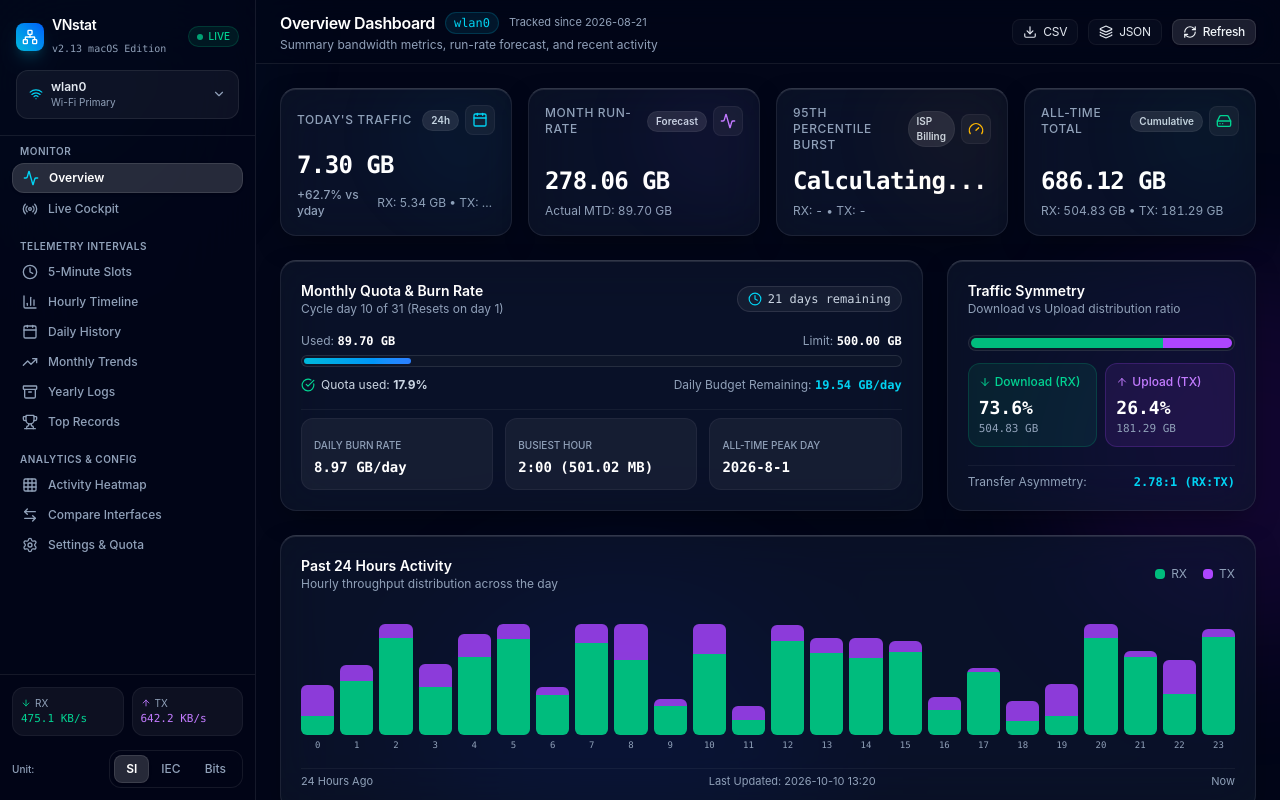
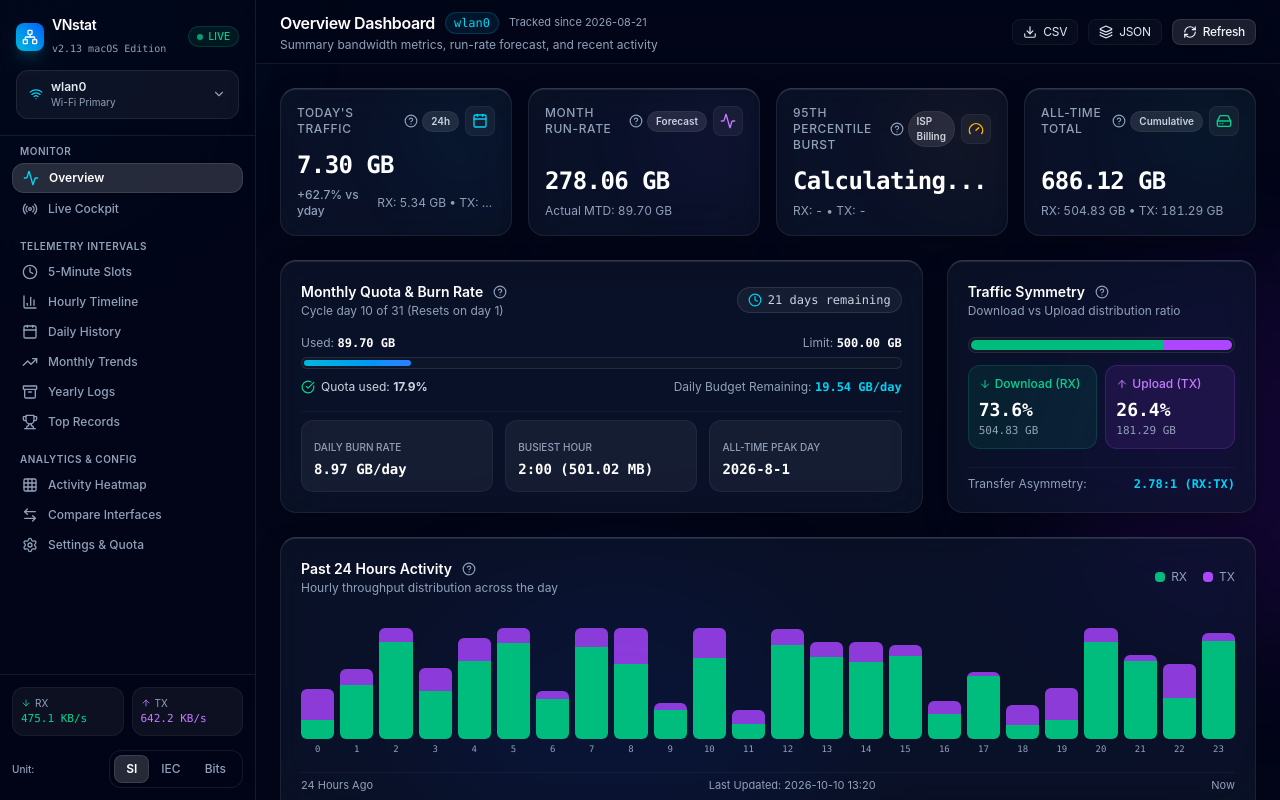
Before and after one commit to th3mw/netpulse, a React (Vite) app: page / in a window 1280 px wide. Built offline with nearby package versions, Linux system fonts and the light colour scheme.

Commit message:
feat: add HelpTooltip popover component and help icons across telemetry views

```diff
--- /dev/null
+++ b/src/components/ui/HelpTooltip.tsx
@@ -0,0 +1,122 @@
+import React, { useState, useRef, useEffect } from 'react';
+import { HelpCircle, X } from 'lucide-react';
+import { motion, AnimatePresence } from 'motion/react';
+
+interface HelpTooltipProps {
+  title?: string;
+  content: React.ReactNode;
+  formula?: string;
+  side?: 'top' | 'bottom' | 'left' | 'right';
+  className?: string;
+}
+
+export const HelpTooltip: React.FC<HelpTooltipProps> = ({
+  title,
+  content,
+  formula,
+  side = 'bottom',
+  className = '',
+}) => {
+  const [isOpen, setIsOpen] = useState(false);
+  const containerRef = useRef<HTMLDivElement>(null);
+
+  // Close when clicking outside or pressing Escape
+  useEffect(() => {
+    if (!isOpen) return;
+
+    const handlePointerDown = (e: MouseEvent) => {
+      if (containerRef.current && !containerRef.current.contains(e.target as Node)) {
+        setIsOpen(false);
+      }
+    };
+
+    const handleKeyDown = (e: KeyboardEvent) => {
+      if (e.key === 'Escape') {
+        setIsOpen(false);
+      }
+    };
+
+    document.addEventListener('pointerdown', handlePointerDown);
+    document.addEventListener('keydown', handleKeyDown);
+    return () => {
+      document.removeEventListener('pointerdown', handlePointerDown);
+      document.removeEventListener('keydown', handleKeyDown);
+    };
+  }, [isOpen]);
+
+  const positionClasses = {
+    top: 'bottom-full left-1/2 -translate-x-1/2 mb-2',
+    bottom: 'top-full left-1/2 -translate-x-1/2 mt-2',
+    left: 'right-full top-1/2 -translate-y-1/2 mr-2',
+    right: 'left-full top-1/2 -translate-y-1/2 ml-2',
+  }[side];
+
+  return (
+    <div
+      ref={containerRef}
+      className={`relative inline-flex items-center select-none ${className}`}
+      onMouseEnter={() => setIsOpen(true)}
+      onMouseLeave={() => setIsOpen(false)}
+    >
+      <button
+        type="button"
+        onClick={(e) => {
+          e.stopPropagation();
+          setIsOpen(!isOpen);
+        }}
+        aria-label="Component help"
+        className="p-1 rounded-md text-slate-400 hover:text-cyan-300 hover:bg-white/10 apple-press transition-colors focus:outline-none"
+      >
+        <HelpCircle className="w-3.5 h-3.5" />
+      </button>
+
+      <AnimatePresence>
+        {isOpen && (
+          <motion.div
+            initial={{ opacity: 0, scale: 0.95 }}
+            animate={{ opacity: 1, scale: 1 }}
+            exit={{ opacity: 0, scale: 0.95 }}
+            transition={{
+              type: 'spring',
+              bounce: 0,
+              duration: 0.2,
+            }}
+            className={`
+              absolute z-50 w-64 p-3 rounded-xl
+              bg-slate-900/95 border border-white/15
+              shadow-2xl shadow-black/80 backdrop-blur-2xl
+              text-left font-sans
+              ${positionClasses}
+            `}
+          >
+            <div className="flex items-start justify-between gap-2 mb-1">
+              {title && (
+                <h5 className="text-xs font-semibold text-white tracking-tight leading-snug">
+                  {title}
+                </h5>
+              )}
+              <button
+                type="button"
+                onClick={() => setIsOpen(false)}
+                className="text-slate-400 hover:text-white p-0.5 rounded transition-colors -mr-1 -mt-0.5"
+              >
+                <X className="w-3 h-3" />
+              </button>
+            </div>
+
+            <div className="text-[11px] text-slate-300 leading-relaxed font-normal">
+              {content}
+            </div>
+
+            {formula && (
+              <div className="mt-2 pt-1.5 border-t border-white/10 font-mono text-[10px] text-cyan-300 bg-white/5 px-2 py-1 rounded-md">
+                <span className="text-slate-400 select-none">Math: </span>
+                {formula}
+              </div>
+            )}
+          </motion.div>
+        )}
+      </AnimatePresence>
+    </div>
+  );
+};
--- a/src/components/ui/MetricCard.tsx
+++ b/src/components/ui/MetricCard.tsx
@@ -1,5 +1,6 @@
 import React from 'react';
 import { GlassCard } from './GlassCard';
+import { HelpTooltip } from './HelpTooltip';
 
 interface MetricCardProps {
   title: string;
@@ -13,6 +14,9 @@ interface MetricCardProps {
   accentColor?: 'cyan' | 'purple' | 'emerald' | 'amber' | 'rose' | 'blue';
   className?: string;
   badge?: string;
+  helpTitle?: string;
+  helpContent?: React.ReactNode;
+  helpFormula?: string;
 }
 
 export const MetricCard: React.FC<MetricCardProps> = ({
@@ -24,6 +28,9 @@ export const MetricCard: React.FC<MetricCardProps> = ({
   accentColor = 'cyan',
   className = '',
   badge,
+  helpTitle,
+  helpContent,
+  helpFormula,
 }) => {
   const accentClasses = {
     cyan: 'from-cyan-500/20 to-transparent border-cyan-500/30 text-cyan-400',
@@ -42,7 +49,16 @@ export const MetricCard: React.FC<MetricCardProps> = ({
       />
 
       <div className="flex items-center justify-between mb-2">
-        <span className="text-xs font-medium text-slate-400 uppercase tracking-wider">{title}</span>
+        <div className="flex items-center gap-1.5">
+          <span className="text-xs font-medium text-slate-400 uppercase tracking-wider">{title}</span>
+          {helpContent && (
+            <HelpTooltip
+              title={helpTitle || title}
+              content={helpContent}
+              formula={helpFormula}
+            />
+          )}
+        </div>
         <div className="flex items-center gap-1.5">
           {badge && (
             <span className="px-2 py-0.5 text-[10px] font-semibold rounded-full bg-white/10 text-slate-300 border border-white/5">
--- a/src/views/HeatmapView.tsx
+++ b/src/views/HeatmapView.tsx
@@ -2,10 +2,10 @@ import React from 'react';
 import { Grid, Flame } from 'lucide-react';
 import { useNetworkStore } from '../store/useNetworkStore';
 import { GlassCard } from '../components/ui/GlassCard';
+import { HelpTooltip } from '../components/ui/HelpTooltip';
 import { calculateActivityHeatmap } from '../lib/calculations';
 import { formatBytes } from '../lib/formatters';
 import type { IntervalEntry } from '../types/vnstat';
-
 
 const dayLabels = ['Sun', 'Mon', 'Tue', 'Wed', 'Thu', 'Fri', 'Sat'];
 
@@ -42,7 +42,14 @@ export const HeatmapView: React.FC = () => {
             <Grid className="w-5 h-5" />
           </div>
           <div>
-            <h3 className="text-base font-semibold text-white">7×24 Activity Heatmap Matrix</h3>
+            <div className="flex items-center gap-1.5">
+              <h3 className="text-base font-semibold text-white">7×24 Activity Heatmap Matrix</h3>
+              <HelpTooltip
+                title="Activity Heatmap Matrix"
+                content="Aggregates hourly traffic across the 7 days of the week. Cells with bright cyan colors indicate peak recurring transfer periods (e.g. daily backups, streaming, torrenting)."
+                formula="Cell_Intensity = Slot_Bytes / Max_Recorded_Bytes"
+              />
+            </div>
             <p className="text-xs text-slate-400">
               Aggregated network density distribution across days of week and hours of day
             </p>
--- a/src/views/LiveMonitorView.tsx
+++ b/src/views/LiveMonitorView.tsx
@@ -8,6 +8,7 @@ import {
 } from 'lucide-react';
 import { useNetworkStore } from '../store/useNetworkStore';
 import { GlassCard } from '../components/ui/GlassCard';
+import { HelpTooltip } from '../components/ui/HelpTooltip';
 import { formatBytes, formatPackets, formatRate } from '../lib/formatters';
 
 export const LiveMonitorView: React.FC = () => {
@@ -65,9 +66,16 @@ export const LiveMonitorView: React.FC = () => {
                 <ArrowDown className="w-5 h-5" />
               </div>
               <div>
+                <div className="flex items-center gap-1.5">
                   <span className="text-xs font-semibold text-slate-400 uppercase tracking-wider">
                     Download Throughput
                   </span>
+                  <HelpTooltip
+                    title="Real-Time Download Rate (RX)"
+                    content="Instantaneous bytes received per second by the kernel on this interface, updated every 1000ms."
+                    formula="(rx_bytes_now - rx_bytes_prev) / elapsed_seconds"
+                  />
+                </div>
                 <div className="text-[11px] text-emerald-400 font-medium flex items-center gap-1">
                   <span className="w-1.5 h-1.5 rounded-full bg-emerald-400 animate-ping" />
                   Receiving Live
@@ -103,9 +111,16 @@ export const LiveMonitorView: React.FC = () => {
                 <ArrowUp className="w-5 h-5" />
               </div>
               <div>
+                <div className="flex items-center gap-1.5">
                   <span className="text-xs font-semibold text-slate-400 uppercase tracking-wider">
                     Upload Throughput
                   </span>
+                  <HelpTooltip
+                    title="Real-Time Upload Rate (TX)"
+                    content="Instantaneous bytes transmitted per second by the kernel on this interface, updated every 1000ms."
+                    formula="(tx_bytes_now - tx_bytes_prev) / elapsed_seconds"
+                  />
+                </div>
                 <div className="text-[11px] text-purple-400 font-medium flex items-center gap-1">
                   <span className="w-1.5 h-1.5 rounded-full bg-purple-400 animate-ping" />
                   Transmitting Live
@@ -140,9 +155,15 @@ export const LiveMonitorView: React.FC = () => {
               <Radio className="w-4 h-4" />
             </div>
             <div>
+              <div className="flex items-center gap-1.5">
                 <h3 className="text-sm font-semibold text-white">
                   Rolling 60-Second Bandwidth Stream
                 </h3>
+                <HelpTooltip
+                  title="60-Second Stream Chart"
+                  content="Streaming SVG area graph of bandwidth over the past 60 seconds. Scrub your pointer horizontally across the graph to inspect exact throughput at any second."
+                />
+              </div>
               <p className="text-xs text-slate-400">
                 Real-time 1000ms polling from /proc/net/dev on {selectedInterface}
               </p>
@@ -258,7 +279,13 @@ export const LiveMonitorView: React.FC = () => {
             <Zap className="w-4 h-4" />
           </div>
           <div>
+            <div className="flex items-center gap-1.5">
               <span className="text-[10px] text-slate-400 uppercase font-semibold">Session Downloaded</span>
+              <HelpTooltip
+                title="Session Downloaded"
+                content="Total download volume recorded in memory since launching the app."
+              />
+            </div>
             <div className="text-base font-bold text-white font-mono">
               {formatBytes(sessionRxTotal, unitPreference)}
             </div>
@@ -270,7 +297,13 @@ export const LiveMonitorView: React.FC = () => {
             <Zap className="w-4 h-4" />
           </div>
           <div>
+            <div className="flex items-center gap-1.5">
               <span className="text-[10px] text-slate-400 uppercase font-semibold">Session Uploaded</span>
+              <HelpTooltip
+                title="Session Uploaded"
+                content="Total upload volume recorded in memory since launching the app."
+              />
+            </div>
             <div className="text-base font-bold text-white font-mono">
               {formatBytes(sessionTxTotal, unitPreference)}
             </div>
@@ -282,7 +315,13 @@ export const LiveMonitorView: React.FC = () => {
             <ShieldCheck className="w-4 h-4" />
           </div>
           <div>
+            <div className="flex items-center gap-1.5">
               <span className="text-[10px] text-slate-400 uppercase font-semibold">Monitor Status</span>
+              <HelpTooltip
+                title="Kernel Streaming Engine"
+                content="Rust background task polls Linux /proc/net/dev every 1000ms with non-blocking async timers."
+              />
+            </div>
             <div className="text-base font-bold text-emerald-400 flex items-center gap-1.5">
               <span className="w-2 h-2 rounded-full bg-emerald-400 animate-pulse" />
               Active Streaming
--- a/src/views/OverviewView.tsx
+++ b/src/views/OverviewView.tsx
@@ -13,13 +13,10 @@ import {
 import { useNetworkStore } from '../store/useNetworkStore';
 import { GlassCard } from '../components/ui/GlassCard';
 import { MetricCard } from '../components/ui/MetricCard';
+import { HelpTooltip } from '../components/ui/HelpTooltip';
 import { formatBytes, formatDateTime } from '../lib/formatters';
-
 import { calculateMonthProjection, calculateRxTxBalance } from '../lib/calculations';
 import type { IntervalEntry } from '../types/vnstat';
-
-
-
 
 export const OverviewView: React.FC = () => {
   const {
@@ -81,6 +78,9 @@ export const OverviewView: React.FC = () => {
           icon={<Calendar className="w-4 h-4 text-cyan-400" />}
           accentColor="cyan"
           badge="24h"
+          helpTitle="Today's Traffic"
+          helpContent="Cumulative bandwidth transferred across this network interface since 00:00 local time today."
+          helpFormula="RX_today + TX_today"
         />
 
         <MetricCard
@@ -90,6 +90,9 @@ export const OverviewView: React.FC = () => {
           icon={<Activity className="w-4 h-4 text-purple-400" />}
           accentColor="purple"
           badge="Forecast"
+          helpTitle="Month Run-Rate Forecast"
+          helpContent="Estimated total volume by the end of the billing cycle based on your current daily consumption rate."
+          helpFormula="used_bytes + (daily_burn * days_remaining)"
         />
 
         <MetricCard
@@ -99,6 +102,9 @@ export const OverviewView: React.FC = () => {
           icon={<Gauge className="w-4 h-4 text-amber-400" />}
           accentColor="amber"
           badge="ISP Billing"
+          helpTitle="95th Percentile Bandwidth"
+          helpContent="Burstable billing rate used by transit providers: top 5% peak spikes are discarded, leaving the 95th percentile sustained rate."
+          helpFormula="Ranked_Samples[ceil(0.95 * N)]"
         />
 
         <MetricCard
@@ -108,6 +114,9 @@ export const OverviewView: React.FC = () => {
           icon={<HardDrive className="w-4 h-4 text-emerald-400" />}
           accentColor="emerald"
           badge="Cumulative"
+          helpTitle="All-Time Lifetime Traffic"
+          helpContent="Grand total of all bytes transferred through this network card since vnstat began logging."
+          helpFormula="Total_RX + Total_TX"
         />
       </div>
 
@@ -116,12 +125,21 @@ export const OverviewView: React.FC = () => {
         {/* Monthly Quota Meter */}
         <GlassCard className="p-5 lg:col-span-2 space-y-4">
           <div className="flex items-center justify-between">
+            <div className="flex items-center gap-2">
               <div>
+                <div className="flex items-center gap-1.5">
                   <h3 className="text-sm font-semibold text-white">Monthly Quota & Burn Rate</h3>
+                  <HelpTooltip
+                    title="Quota & Burn Rate"
+                    content="Tracks your data cap usage against your billing renewal day. Warns before overage charges and suggests maximum daily burn allowance."
+                    formula="(monthly_used / quota_cap) * 100%"
+                  />
+                </div>
                 <p className="text-xs text-slate-400">
                   Cycle day {projection.daysElapsed} of {projection.daysTotal} (Resets on day{' '}
                   {billingConfig.cycleStartDay})
                 </p>
+              </div>
             </div>
             <div className="flex items-center gap-1.5 px-2.5 py-1 rounded-full bg-white/5 border border-white/10 text-xs font-mono text-slate-300">
               <Clock className="w-3.5 h-3.5 text-cyan-400" />
@@ -207,7 +225,14 @@ export const OverviewView: React.FC = () => {
         {/* Traffic Balance (RX vs TX) */}
         <GlassCard className="p-5 flex flex-col justify-between space-y-4">
           <div>
+            <div className="flex items-center gap-1.5">
               <h3 className="text-sm font-semibold text-white">Traffic Symmetry</h3>
+              <HelpTooltip
+                title="Traffic Symmetry (RX vs TX)"
+                content="Compares inbound download volume (RX) to outbound upload volume (TX). Most home connections are heavily download-skewed (3:1 to 10:1)."
+                formula="Ratio = RX / TX"
+              />
+            </div>
             <p className="text-xs text-slate-400">Download vs Upload distribution ratio</p>
           </div>
 
@@ -266,7 +291,13 @@ export const OverviewView: React.FC = () => {
       <GlassCard className="p-5 space-y-4">
         <div className="flex items-center justify-between">
           <div>
+            <div className="flex items-center gap-1.5">
               <h3 className="text-sm font-semibold text-white">Past 24 Hours Activity</h3>
+              <HelpTooltip
+                title="24-Hour Timeline"
+                content="Hourly breakdown of network throughput for the last 24 hours. Hover any column to see exact RX, TX, and percentage of daily traffic."
+              />
+            </div>
             <p className="text-xs text-slate-400">Hourly throughput distribution across the day</p>
           </div>
           <div className="flex items-center gap-4 text-xs">
--- a/src/views/TopDaysView.tsx
+++ b/src/views/TopDaysView.tsx
@@ -2,9 +2,9 @@ import React from 'react';
 import { Trophy, Medal, Award, Flame, Calendar } from 'lucide-react';
 import { useNetworkStore } from '../store/useNetworkStore';
 import { GlassCard } from '../components/ui/GlassCard';
+import { HelpTooltip } from '../components/ui/HelpTooltip';
 import { formatBytes, formatDate } from '../lib/formatters';
 import type { IntervalEntry } from '../types/vnstat';
-
 
 const dayNames = ['Sun', 'Mon', 'Tue', 'Wed', 'Thu', 'Fri', 'Sat'];
 
@@ -24,9 +24,16 @@ export const TopDaysView: React.FC = () => {
         {topDays[0] && (
           <GlassCard className="p-5 relative overflow-hidden border-amber-500/30 bg-gradient-to-b from-amber-500/10 to-transparent">
             <div className="flex items-center justify-between mb-3">
+              <div className="flex items-center gap-1.5">
                 <span className="flex items-center gap-1.5 px-2.5 py-1 rounded-full bg-amber-500/20 text-amber-300 border border-amber-500/40 text-xs font-bold font-mono">
                   <Trophy className="w-3.5 h-3.5 text-amber-400" /> #1 ALL-TIME RECORD
                 </span>
+                <HelpTooltip
+                  title="All-Time Record Day"
+                  content="The single 24-hour day with the highest total combined bandwidth (RX + TX) recorded in the database."
+                  formula="max(day.rx + day.tx) across all history"
+                />
+              </div>
               <Flame className="w-4 h-4 text-amber-400 animate-bounce" />
             </div>
 
@@ -115,9 +122,15 @@ export const TopDaysView: React.FC = () => {
       {/* Leaderboard Table */}
       <GlassCard className="p-0 overflow-hidden">
         <div className="px-5 py-4 border-b border-white/8 flex items-center justify-between">
+          <div className="flex items-center gap-1.5">
             <h4 className="text-xs font-semibold text-slate-300 uppercase tracking-wider">
               All-Time Top Days Leaderboard
             </h4>
+            <HelpTooltip
+              title="Top Days Table"
+              content="Lists up to 25 peak record traffic days sorted in descending order of total throughput. Progress bars indicate relative percentage compared to record day #1."
+            />
+          </div>
           <span className="text-xs text-slate-400 font-mono">Top {topDays.length} Records</span>
         </div>
 
```
Lines whose indentation alone changed are shown as unchanged.
